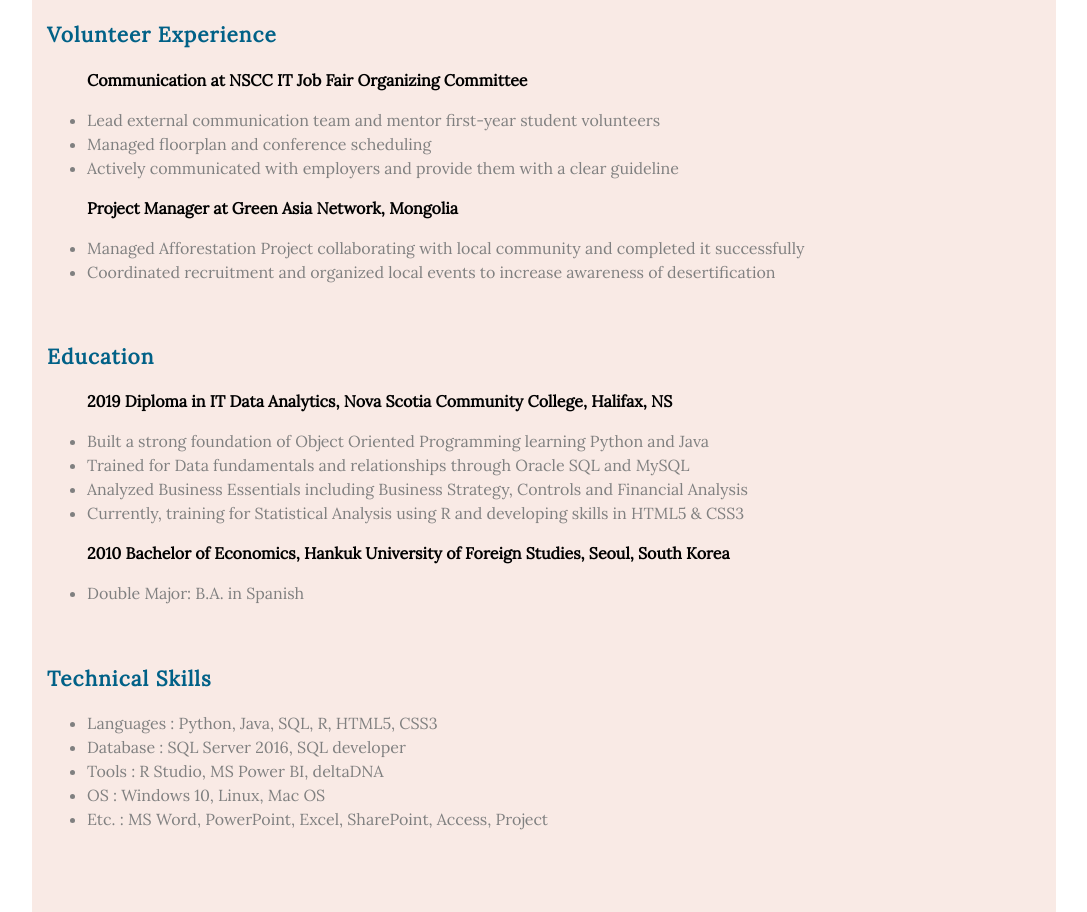
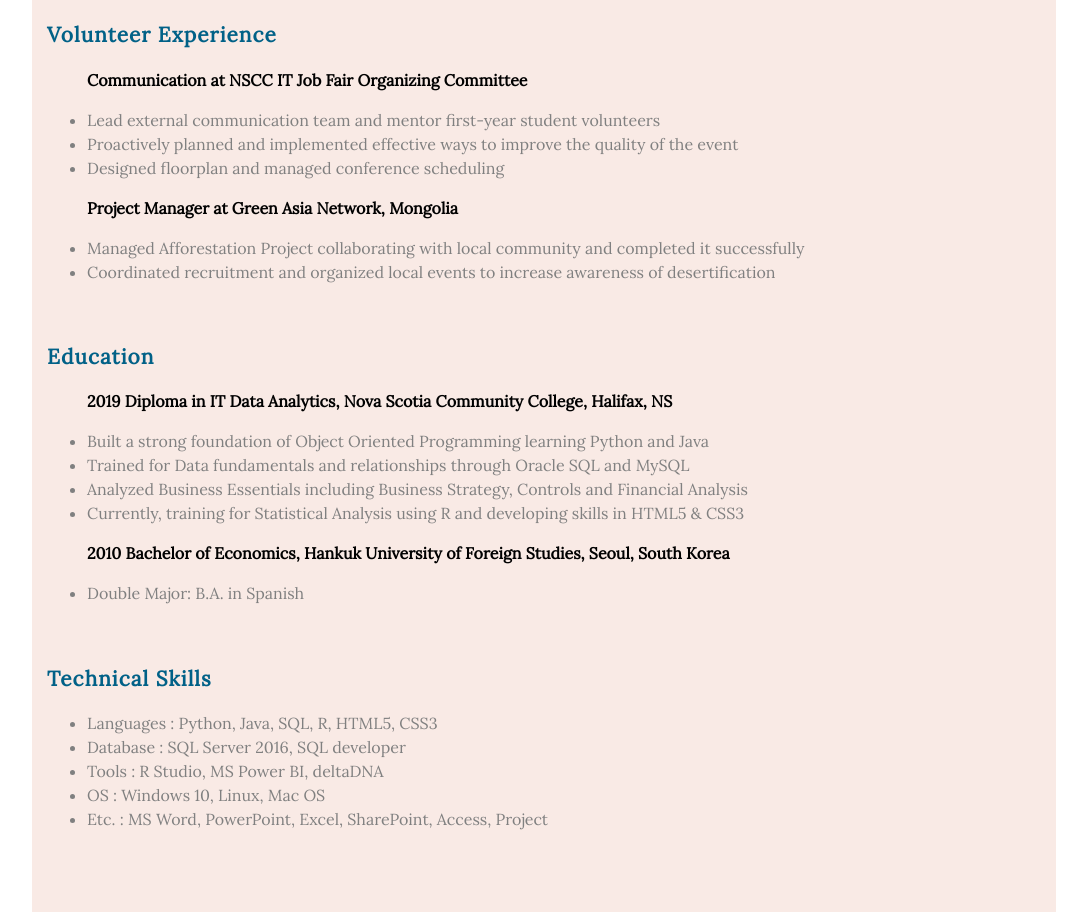
Before and after one commit to jkimbanalyst/jkimbanalyst.github.io, a plain HTML site: page resume.html in a window 1280 px wide. Shown: the part 980-1892 px from the top of the page, without its empty margins (96-1183 px from the left). Drawn offline with Linux system fonts and the light colour scheme.

Commit message:
Update resume.html

```diff
--- a/resume.html
+++ b/resume.html
@@ -52,8 +52,8 @@
 		 <ul>
 			<p> Communication at NSCC IT Job Fair Organizing Committee </p>
 				<li> Lead external communication team and mentor first-year student volunteers </li>
-				<li> Managed floorplan and conference scheduling  </li>
-				<li> Actively communicated with employers and provide them with a clear guideline </li>
+				<li> Proactively planned and implemented effective ways to improve the quality of the event </li>
+			 	<li> Designed floorplan and managed conference scheduling </li>
 			<p> Project Manager at Green Asia Network, Mongolia </p>
 				<li>Managed Afforestation Project collaborating with local community and completed it successfully</li>
 				<li>Coordinated recruitment and organized local events to increase awareness of desertification</li>
```
